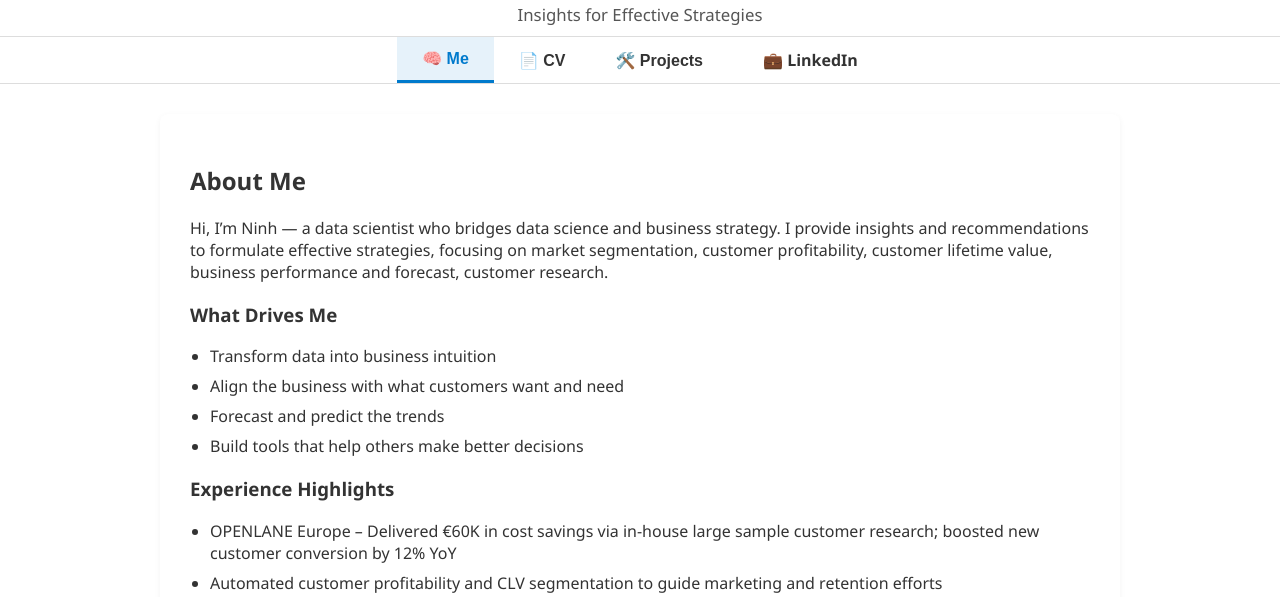
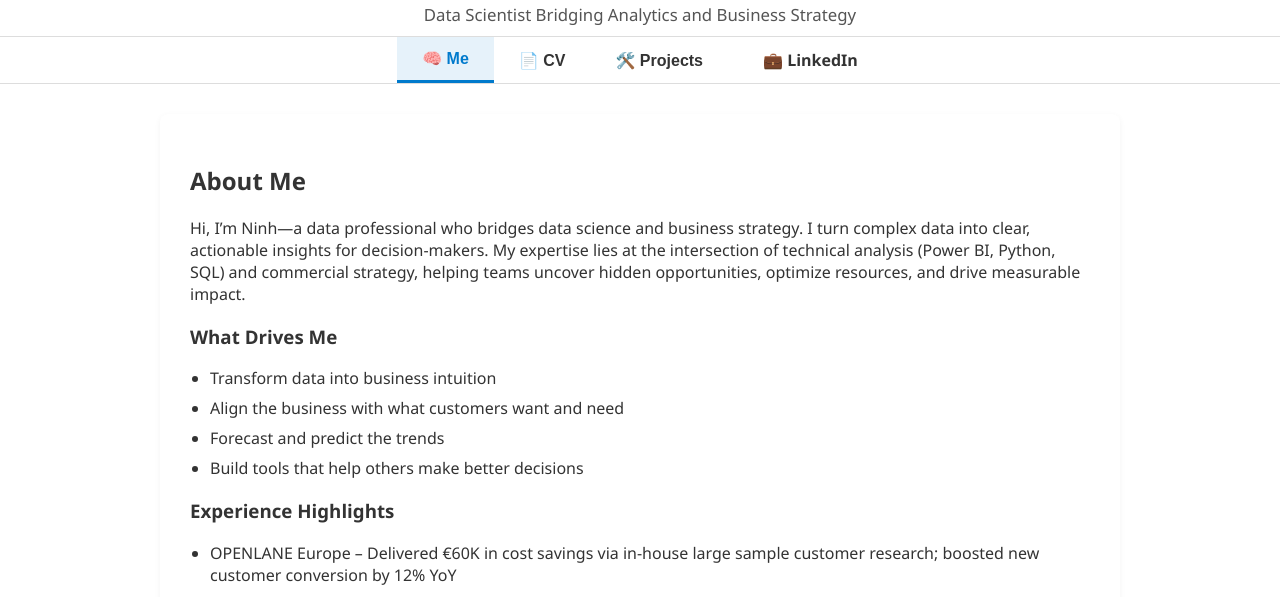
Before and after one commit to NinhLouis/NinhLouis.github.io, a plain HTML site: page index.html in a window 1280 px wide. Shown: the part 166-763 px from the top of the page. Drawn offline with Linux system fonts and the light colour scheme.

Commit message:
Update index.html

```diff
--- a/index.html
+++ b/index.html
@@ -127,7 +127,7 @@ nav a.linkedin-tab:hover {
   <header>
     <img src="https://github.com/NinhLouis.png" alt="Ninh Louis Avatar" />
     <h1>Ninh's Notes</h1>
-    <p>Insights for Effective Strategies</p>
+    <p>Data Scientist Bridging Analytics and Business Strategy</p>
   </header>
 
 <nav>
@@ -140,7 +140,8 @@ nav a.linkedin-tab:hover {
   <section id="profile" class="active">
     <h2>About Me</h2>
     <p>
-      Hi, I’m Ninh — a data scientist who bridges data science and business strategy. I provide insights and recommendations to formulate effective strategies, focusing on market segmentation, customer profitability, customer lifetime value, business performance and forecast, customer research.
+     Hi, I’m Ninh—a data professional who bridges data science and business strategy.
+I turn complex data into clear, actionable insights for decision-makers. My expertise lies at the intersection of technical analysis (Power BI, Python, SQL) and commercial strategy, helping teams uncover hidden opportunities, optimize resources, and drive measurable impact.
     </p>
 
     <h3>What Drives Me</h3>
@@ -248,8 +249,8 @@ My expertise spans BI, digital marketing/sales analytics, performance marketing,
 
   <h3>Education</h3>
   <ul>
-    <strong>KU Leuven</strong> – MSc Statistics & Data Science (2022, Cum Laude, 74.9%)
-    <strong>Vrije Universiteit Brussel</strong> – MSc International Business (2020, Cum Laude, 74%)
+    <strong>KU Leuven</strong> – MSc Statistics & Data Science (2022, Cum Laude, 74.9%)<br>
+    <strong>Vrije Universiteit Brussel</strong> – MSc International Business (2020, Cum Laude, 74%)<br>
     <strong>National Economics University (Vietnam)</strong> – BSc Marketing (2013, 77.8%)
   </ul>
 
```
